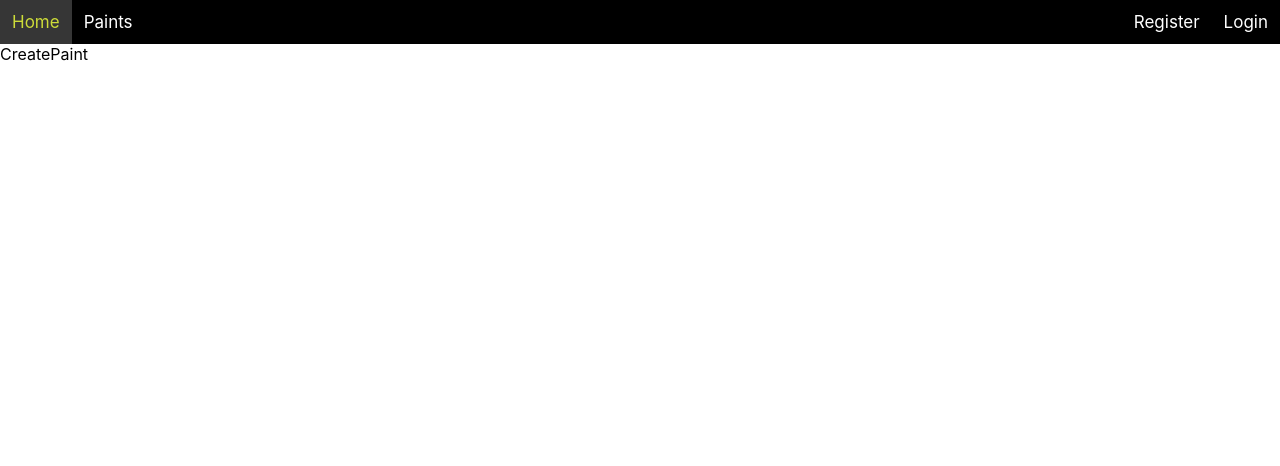
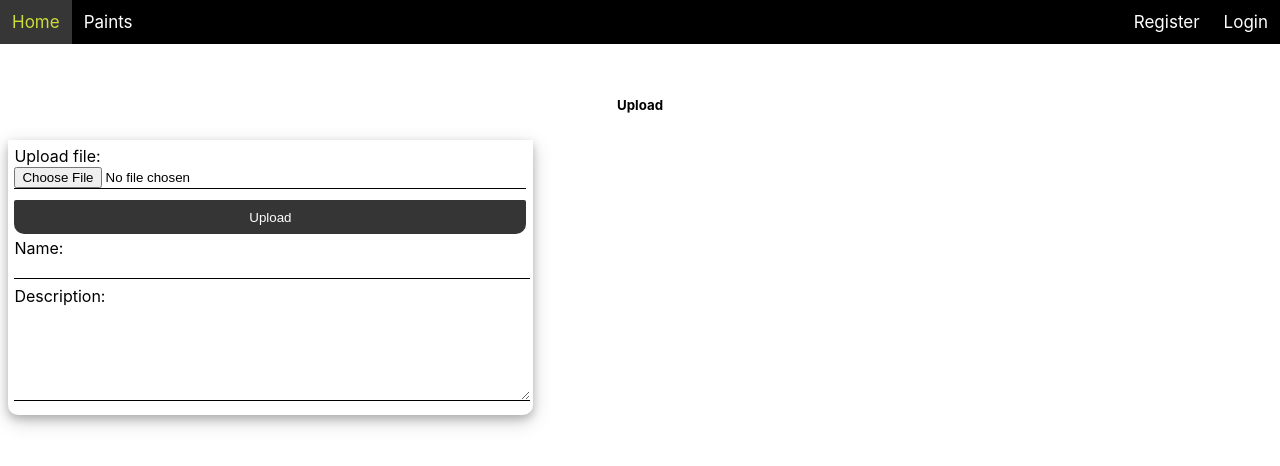
Before and after one commit to lpanova/Out-of-art, a React (Create React App) app: page /create in a window 1280 px wide. Shown: the top 466 px of the page. Built offline with nearby package versions, Linux system fonts and the light colour scheme.

Commit message:
1. Added new CreatePaint component with upload file and create paint functional; 2. Added new Form.css file;

```diff
--- a/src/components/CreatePaint.js
+++ b/src/components/CreatePaint.js
@@ -1,6 +1,146 @@
-import React from 'react';
+import React, { useState } from 'react';
+import '../css/Form.css';
 
 function CreatePaint(props) {
-  return <div>CreatePaint</div>;
+  const [file, setFile] = useState(null);
+  const [name, setName] = useState('');
+  const [description, setDescription] = useState('');
+  const author = localStorage.getItem('username');
+
+  const kinveyAppKey = 'kid_S13nVzcMO';
+  const authToken = 'Kinvey ' + localStorage.getItem('authtoken');
+
+  function handleFileChange(event) {
+    setFile(event.target.files[0]);
+  }
+
+  function handleNameChange(event) {
+    setName(event.target.value);
+  }
+
+  function handleDescChange(event) {
+    setDescription(event.target.value);
+  }
+
+  function createMetadata(metadata, appKey, authToken) {
+    return fetch(`https://baas.kinvey.com/blob/${appKey}`, {
+      method: 'POST',
+      Host: 'baas.kinvey.com',
+      headers: {
+        Accept: 'application/json',
+        Authorization: authToken,
+        'Content-Type': 'application/json',
+        'X-Kinvey-Content-Type': file.type
+      },
+      body: JSON.stringify(metadata)
+    });
+  }
+
+  function upload(uploadUrl, headers) {
+    const fileReader = new FileReader();
+    fileReader.onload = function (e) {
+      fetch(uploadUrl, {
+        method: 'PUT',
+        headers: {
+          ...headers
+        },
+        body: e.target.result
+      }).then(function (response) {
+        return response.text();
+      });
+    };
+
+    fileReader.readAsArrayBuffer(file);
+  }
+
+  function createPaint(id, appKey, authToken) {
+    return fetch(`https://baas.kinvey.com/appdata/${appKey}/Paints`, {
+      method: 'POST',
+      headers: {
+        Accept: 'application/json',
+        Authorization: authToken,
+        'Content-Type': 'application/json'
+      },
+      body: JSON.stringify({
+        name,
+        description,
+        author,
+        fileImage: {
+          type: 'KinveyFile',
+          _id: id
+        }
+      })
+    });
+  }
+
+  async function handleSubmit(event) {
+    event.preventDefault();
+
+    const metadata = {
+      _filename: file.name,
+      mimeType: file.type,
+      _public: true
+    };
+
+    const resp1 = await createMetadata(metadata, kinveyAppKey, authToken);
+    if (!resp1.ok) {
+      throw new Error('cannot write metadata');
+    }
+
+    const resp1json = await resp1.json();
+
+    upload(resp1json._uploadURL, {
+      ...resp1json._requiredHeaders,
+      'Content-Type': metadata.mimeType
+    });
+
+    const resp3 = await createPaint(resp1json._id, kinveyAppKey, authToken);
+    if (!resp3.ok) {
+      throw new Error('cannot write in paint collection');
+    }
+  }
+
+  return (
+    <div>
+      <div>
+        <div className=" full-screen">
+          <div className="mt-6">
+            <h5 className="login-text">Upload</h5>
+          </div>
+          <div className=" flex-x-center full-screen">
+            <form className="mt-6 form" onSubmit={handleSubmit}>
+              <div>Upload file:</div>
+              <input
+                type="file"
+                name="file"
+                onChange={handleFileChange}
+                className="form-input"
+                accept=".jpg, .jpeg, .png"
+              />
+              <input type="submit" value="Upload" className="form-button" />
+
+              <div>Name:</div>
+              <input
+                type="text"
+                name="name"
+                onChange={handleNameChange}
+                className="form-input"
+              />
+
+              <div>Description:</div>
+              <textarea
+                type="text"
+                name="description"
+                onChange={handleDescChange}
+                rows="6"
+                className="form-input"
+              />
+            </form>
+          </div>
+        </div>
+      </div>
+    </div>
+  );
 }
+
 export default CreatePaint;
--- /dev/null
+++ b/src/css/Form.css
@@ -0,0 +1,147 @@
+.wrapper-form {
+    position: absolute;
+    width: 100%;
+    height: 100%;
+    display: flex;
+    justify-content: center;
+    align-items: center;
+    text-align: left;
+    color: fff;
+    background-color: white;
+
+  }
+
+  .form {
+    width: 40%;
+    height: max-content;
+    padding: 1em;
+    margin: 0.5em;
+    background-color: white;
+    color: black;
+    padding: 0.4em 0.4em 0.2em 0.4em;
+    box-shadow: 0 4px 8px 0 rgba(0, 0, 0, 0.2), 0 6px 20px 0 rgba(0, 0, 0, 0.19);
+    border-bottom-left-radius: 10px;
+    border-bottom-right-radius: 10px;
+  }
+
+  .form-contact {
+    position: absolute;
+    left: 50%;
+    top: 50%;
+    transform: translate(-50%, -50%);
+    width: 40%;
+    height: 150px;
+    padding: 1em;
+    background-color: white;
+    color: black;
+    padding: 0.3em;
+    box-shadow: 0 4px 8px 0 rgba(0, 0, 0, 0.2), 0 6px 20px 0 rgba(0, 0, 0, 0.19);
+    border-bottom-left-radius: 10px;
+    border-bottom-right-radius: 10px;
+  }
+
+  @media (max-width: 1050px) and (min-width: 700px) {
+    .form, .form-contact {
+      width: 70%;
+    }
+  }
+
+  @media (max-width: 700px) {
+    .form, .form-contact {
+      width: 100%;
+    }
+  }
+
+  .img-form {
+    width: 100px;
+  }
+
+  .login-text {
+    text-align: center;
+    margin-top: 4em;
+    margin-bottom: 2em;
+  }
+
+  .form-input {
+    width: 100%;
+    background: transparent;
+    border: none;
+    border-bottom: 1px solid black;
+    margin-bottom: 0.5em;
+    color: black;
+  }
+
+  .wrap-input>p {
+    color: red;
+    font-size: 0.8em;
+  }
+
+  .form-input:focus {
+    outline: none;
+  }
+
+  .form-button {
+    width: 100%;
+    height: 2.6em;
+    display: flex;
+    justify-content: center;
+    align-items: center;
+    border: none;
+    margin: 0.3em 0em 0.3em 0em;
+    border-radius: 2px;
+    background: #353535;
+    color: white;
+    border-bottom-left-radius: 10px;
+    border-bottom-right-radius: 10px;
+  }
+
+  .form-button:hover {
+    cursor: pointer;
+    background-color: black;
+  }
+
+  .form-button:focus {
+    outline: none;
+  }
+
+  .form-half-right-button {
+    width: 50%;
+    margin: 0.3em 0em 0.3em 0em;
+    background: #353535;
+    color: white;
+    border: none;
+    padding: 0.3em;
+    border-bottom-right-radius: 10px;
+    border-top-left-radius: 10px;
+    margin-left: 3px;
+  }
+
+  .form-half-left-button {
+    width: 50%;
+    margin: 0.3em 0em 0.3em 0em;
+    background: #353535;
+    color: white;
+    border: none;
+    padding: 0.3em;
+    border-bottom-left-radius: 10px;
+    border-top-right-radius: 10px;
+    margin-left: 3px;
+  }
+
+  .form-half-right-button:hover {
+    cursor: pointer;
+    background-color: black;
+  }
+
+  .form-half-left-button:hover {
+    cursor: pointer;
+    background-color: black;
+  }
+
+  .form-half-right-button:focus {
+    outline: none;
+  }
+
+  .form-half-left-button:focus {
+    outline: none;
+  }
--- a/src/css/Navigation.css
+++ b/src/css/Navigation.css
@@ -38,6 +38,8 @@
 
   }
 
+
+
   @media screen and (max-width: 500px) {
     .navbar a,.navbar .right {
       float: none;
```
